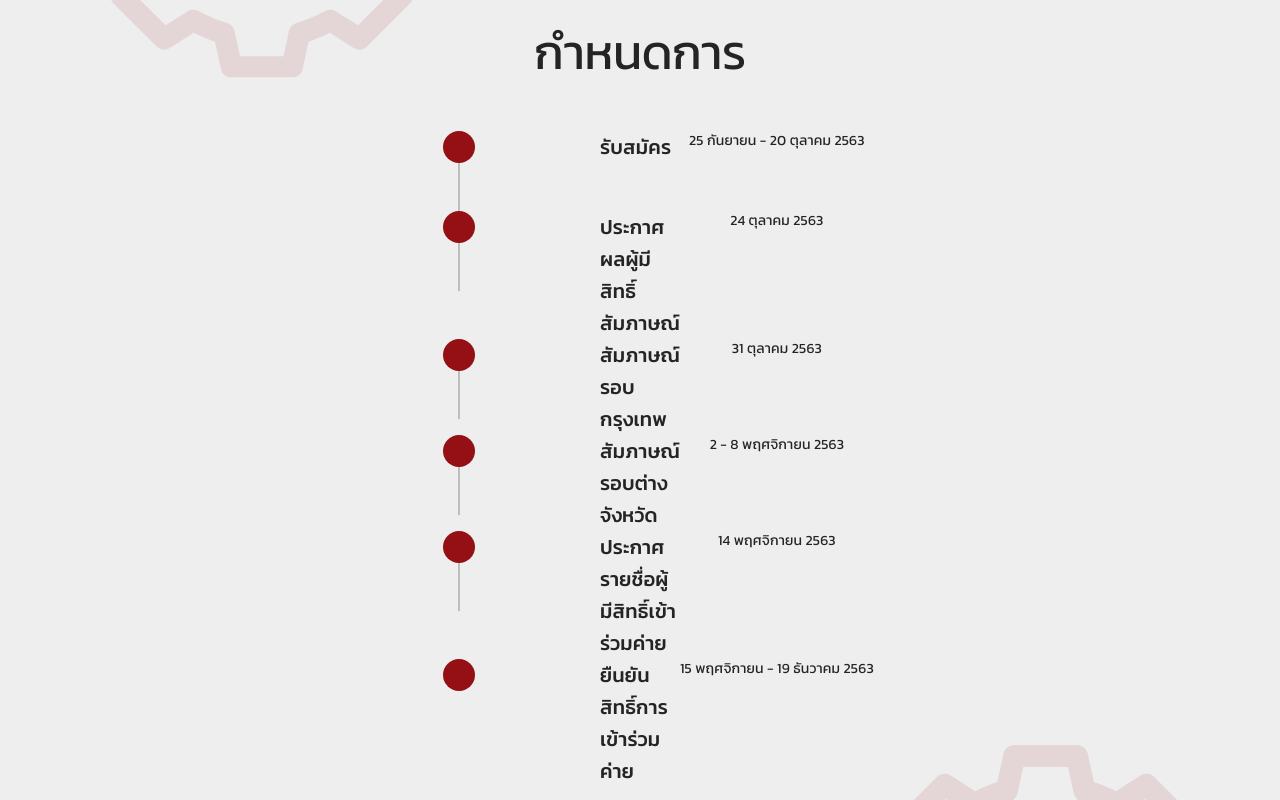
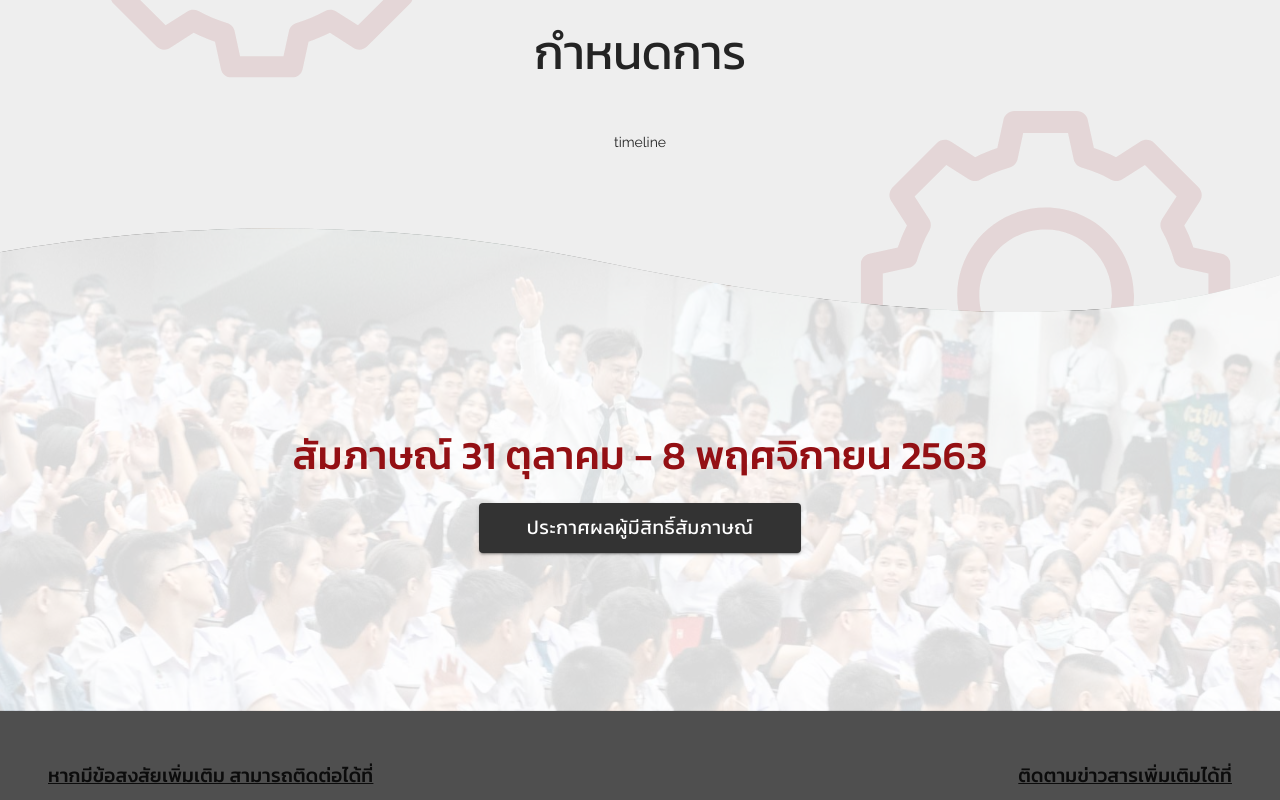
Before and after one commit to esc-chula/larngearcamp-frontend, a React (Create React App) app: page / in a window 1280 px wide. Shown: the part 1860-2660 px from the top of the page. Built offline with nearby package versions, Linux system fonts and the light colour scheme.

Commit message:
🔥 removed all timeline legacy codes (replace with mui timeline)

```diff
--- a/src/core/components/timeline.component.tsx
+++ b/src/core/components/timeline.component.tsx
@@ -63,6 +63,8 @@ export const TimelineDisplay: React.FC<TimelineProps> = props => {
   const classes = useStyle()
 
   return (
+    <div>timeline</div>
+    /*
     <Box className={`${classes.container} ${rest.className}`} {...rest}>
       {label.map(({ title, duration }, i, arr) => (
         <React.Fragment key={i}>
@@ -82,7 +84,6 @@ export const TimelineDisplay: React.FC<TimelineProps> = props => {
           </React.Fragment>
         </React.Fragment>
       ))}
-      {/*
       {props.label.map(({ left, right }, i, arr) => (
         <div key={i}>
           <div className={classes.line}>
@@ -101,7 +102,7 @@ export const TimelineDisplay: React.FC<TimelineProps> = props => {
           {(props.includeFinalLine || i < arr.length - 1) && <div className={classes.hline} />}
         </div>
       ))}
-      */}
     </Box>
+      */
   )
 }
```
